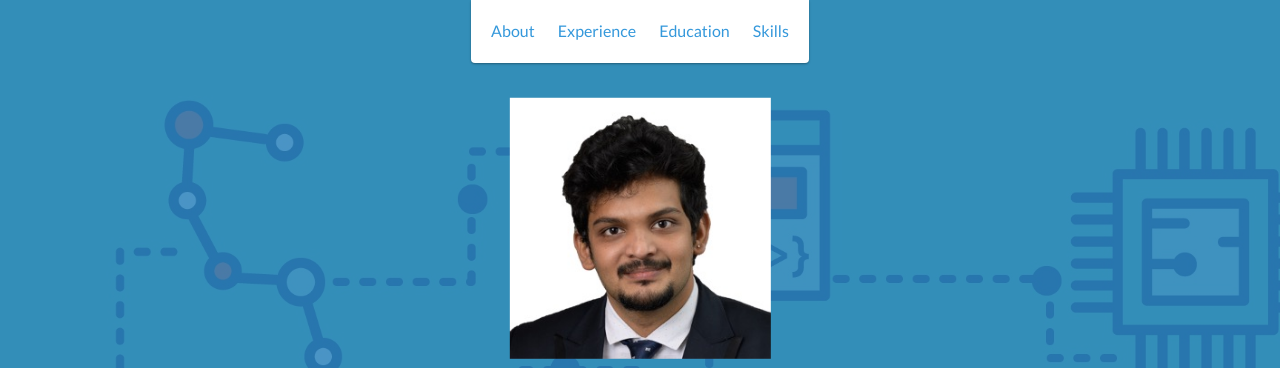
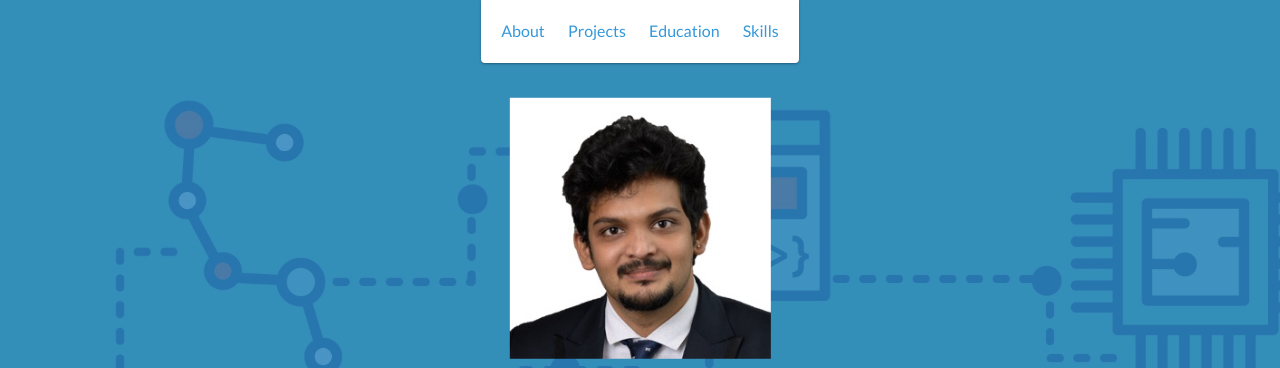
Before and after one commit to Laksh-Mudradi/Laksh-Mudradi.github.io, a website: page index.html in a window 1280 px wide. Shown: the top 368 px of the page. Drawn offline with nearby package versions, Linux system fonts and the light colour scheme.

Commit message:
Update index.html

```diff
--- a/index.html
+++ b/index.html
@@ -32,7 +32,7 @@
                 <a href="#about">About</a>
             </li>
             <li>
-                <a href="#experience">Experience</a>
+                <a href="#experience">Projects</a>
             </li>
             <li>
                 <a href="#education">Education</a>
```
